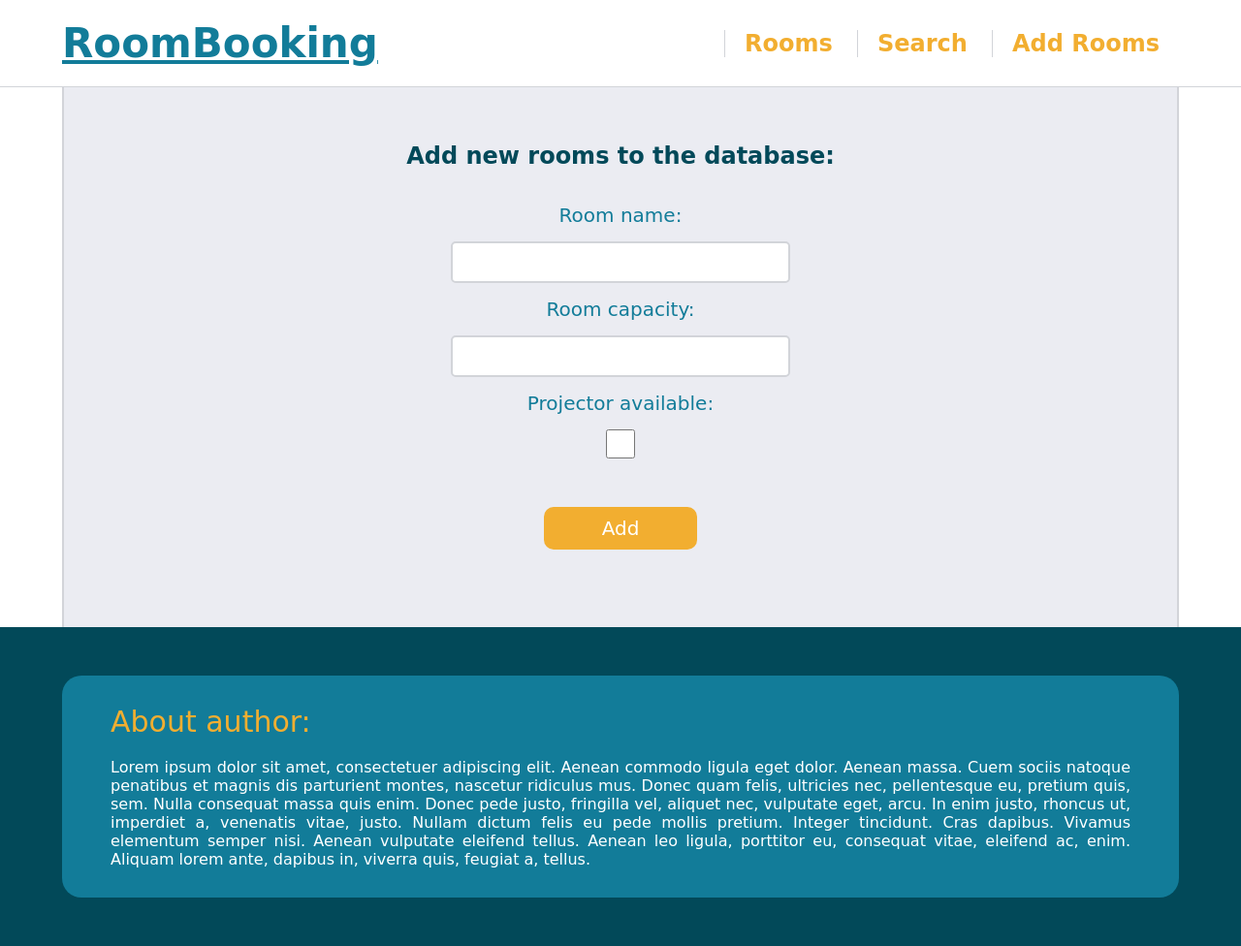
After one commit to MichalDoman/RoomBookingSite, a Django app: page /add-room in a window 1280 px wide. The commit adds this page. Shown: the whole page at 97% size. Run offline with Django 4.2, Linux system fonts and the light colour scheme.

Commit message:
v1.2 - adding & deleting rooms

```diff
--- /dev/null
+++ b/main_app/static/base.css
@@ -0,0 +1,221 @@
+* {
+  margin: 0;
+  padding: 0;
+  box-sizing: border-box;
+  font-family: Cursive, Brush Script MT;
+}
+
+header {
+  display: flex;
+  position: sticky;
+  justify-content: space-between;
+  top: 0;
+  align-items: center;
+  padding: 20px 5%;
+  border-bottom: 1px solid #D2D4D9;
+  background-color: white;
+}
+
+.logo {
+  font-weight: 700;
+  font-size: 42px;
+  color: #127C99;
+}
+
+li a{
+  font-weight: 700;
+  font-size: 24px;
+  text-decoration: none;
+  color: #F2AE30;
+}
+
+.nav_links {
+  list-style: none;
+}
+
+.nav_links li {
+  display: inline-block;
+  padding: 0px 20px;
+  border-left: 1px solid #D2D4D9;
+}
+
+.nav_links li a {
+  transition: all 0.3s ease 0s;
+}
+
+.nav_links li a:hover {
+  color: #F2AE30;
+  font-size: 32px;
+}
+
+.footer {
+  background-color: #024959;
+  padding: 50px 0;
+}
+
+.footer_box {
+  border-radius: 20px;
+  max-width: 90%;
+  padding: 20px;
+  margin: auto;
+  background-color: #127C99;
+  color: white;
+}
+
+.about_author {
+  font-size: 30px;
+  font-weight: 500;
+  color: #F2AE30;
+}
+
+.footer_box > label {
+  display: block;
+  padding: 10px 30px;
+  text-align: justify;
+}
+/* Content box styles ---------------------------------------------------------------------------- */
+.content_box {
+  display: flex;
+  justify-content: center;
+  flex-direction: column;
+  background-color: #EBECF2;
+  margin: 0 5%;
+  border-left: 2px solid #D2D4D9;
+  border-right: 2px solid #D2D4D9;
+}
+
+.content_header_left {
+  align-self: left;
+  margin: 5px 5%;
+  margin-top: 5%;
+  color: #024959;
+}
+
+.content_header_center {
+  align-self: center;
+  margin: 20px 5%;
+  margin-top: 5%;
+  color: #024959;
+}
+
+.message {
+  display: flex;
+  align-self: center;
+  font-size: 18px;
+  margin: 10px 5%;
+}
+
+/* Tables styles --------------------------------------------------------------------------------- */
+table {
+  margin: 0 5%;
+  margin-bottom: 80px;
+}
+
+table, th, td {
+  border-bottom: 1px solid #D2D4D9;
+  border-collapse: collapse;
+  text-align: center;
+  padding: 16px 60px;
+}
+
+table:last-child {
+  border: none;
+}
+
+.room_link {
+  text-decoration: none;
+  color: #024959;
+  font-size: 18px;
+  font-weight: 600;
+}
+
+.room_link:hover {
+  text-decoration: underline;
+}
+
+th {
+  background-color: #F2AE30;
+  font-size: 20px;
+  color: white;
+}
+
+tr:hover {
+  background-color: #FFEBA4;
+}
+
+td:last-child {
+  margin: 0px;
+  padding: 0px;
+}
+
+td {
+  color: #024959;
+  font-size: 18px;
+  font-weight: 600;
+}
+
+.material-icons {
+  padding: 0px 5px;
+}
+
+.material-icons:hover {
+  font-size: 30px;
+}
+/* Forms styles --------------------------------------------------------------------------------- */
+.content_form {
+  display: flex;
+  flex-direction: column;
+  justify-content: center;
+  align-items: center;
+  margin: 0 30%;
+}
+
+.input_box {
+  width: 350px;
+  padding: 10px;
+  border: 2px solid #D2D4D9;
+  border-radius: 5px;
+  outline: none;
+  color: #024959;
+  font-size: 16px;
+  font-weight: 600;
+  font-style: italic;
+}
+
+.content_form > span {
+  padding: 15px;
+  font-size: 20px;
+  font-weight: 520;
+  color: #127C99;
+}
+
+input[type='checkbox']{
+  display; flex;
+  margin: 0px;
+  height: 30px;
+  width: 30px;
+  accent-color: #38A83E;
+}
+
+input[type='checkbox']:after {
+  display: block;
+  outline: 2px solid #D2D4D9;
+  border-radius: 5px;
+  background-color: #D2D4D9;
+}
+
+.submit_button {
+  font-size: 20px;
+  color: white;
+  background-color: #F2AE30;
+  border: none;
+  border-radius: 10px;
+  margin: 30px 10px;
+  margin-bottom: 80px;
+  padding: 10px 60px;
+}
+
+.submit_button:hover {
+  transition: all 0.5s ease 0s;
+  background-color: #C99128;
+}
--- /dev/null
+++ b/main_app/templates/add_room.html
@@ -0,0 +1,21 @@
+{% extends 'base.html' %}
+{% load static %}
+
+{% block title %}Add Room{% endblock %}
+
+{% block content %}
+    <h2 class="content_header_center">Add new rooms to the database:</h2>
+    <form method="POST">
+        {% csrf_token %}
+        <div class="content_form">
+            <span>Room name:</span>
+            <input class='input_box' type="text" name="name" required>
+            <span>Room capacity:</span>
+            <input class='input_box' type="number" name="capacity" min="0" required>
+            <span>Projector available:</span>
+            <input type="checkbox" name="has_projector">
+            <h2 class="message" style="color: {{ message_color }};">{{ message }}</h2>
+            <input class="submit_button" type="submit" value="Add">
+        </div>
+    </form>
+{% endblock %}
--- a/main_app/templates/base.html
+++ b/main_app/templates/base.html
@@ -4,41 +4,36 @@
 {% load static %}
 <head>
     <meta charset="UTF-8">
-    <link rel="stylesheet" href="{% static 'styles.css' %}">
+    <link rel="stylesheet" href="{% static 'base.css' %}">
+    <link rel="stylesheet" href="https://fonts.googleapis.com/icon?family=Material+Icons">
     <title>{% block title %}{% endblock %} | RoomBooking</title>
 </head>
 <body>
 <header>
-    <h1>RoomBooking</h1>
+    <h1 class="logo"><u>RoomBooking</u></h1>
     <nav>
         <ul class="nav_links">
-            <li><a href="#">Rooms</a></li>
+            <li><a href="/">Rooms</a></li>
             <li><a href="#">Search</a></li>
-            <li><a href="#">Add Rooms</a></li>
+            <li><a href="/add-room">Add Rooms</a></li>
         </ul>
     </nav>
 </header>
-<div>
-    {% block content %}
-    {% endblock %}
-</div>
+    <div class="content_box">
+        {% block content %}
+        {% endblock %}
+    </div>
 <footer class="footer">
     <div class="footer_box">
         <label class="about_author">About author:</label>
         <label>
             Lorem ipsum dolor sit amet, consectetuer adipiscing elit. Aenean commodo ligula eget dolor. Aenean massa.
-            Cum sociis natoque penatibus et magnis dis parturient montes, nascetur ridiculus mus. Donec quam felis,
+            Cuem sociis natoque penatibus et magnis dis parturient montes, nascetur ridiculus mus. Donec quam felis,
             ultricies nec, pellentesque eu, pretium quis, sem. Nulla consequat massa quis enim. Donec pede justo,
             fringilla vel, aliquet nec, vulputate eget, arcu. In enim justo, rhoncus ut, imperdiet a, venenatis vitae,
             justo. Nullam dictum felis eu pede mollis pretium. Integer tincidunt. Cras dapibus. Vivamus elementum semper
             nisi. Aenean vulputate eleifend tellus. Aenean leo ligula, porttitor eu, consequat vitae, eleifend ac, enim.
-            Aliquam lorem ante, dapibus in, viverra quis, feugiat a, tellus. Phasellus viverra nulla ut metus varius
-            laoreet. Quisque rutrum. Aenean imperdiet. Etiam ultricies nisi vel augue. Curabitur ullamcorper ultricies
-            nisi. Nam eget dui. Etiam rhoncus. Maecenas tempus, tellus eget condimentum rhoncus, sem quam semper libero,
-            sit amet adipiscing sem neque sed ipsum. Nam quam nunc, blandit vel, luctus pulvinar, hendrerit id, lorem.
-            Maecenas nec odio et ante tincidunt tempus. Donec vitae sapien ut libero venenatis faucibus. Nullam quis
-            ante. Etiam sit amet orci eget eros faucibus tincidunt. Duis leo. Sed fringilla mauris sit amet nibh. Donec
-            sodales sagittis magna. Sed consequat, leo eget bibendum sodales, augue velit cursus nunc.
+            Aliquam lorem ante, dapibus in, viverra quis, feugiat a, tellus.
         </label>
     </div>
 </footer>
--- a/main_app/urls.py
+++ b/main_app/urls.py
@@ -2,5 +2,7 @@ from django.urls import path
 from .views import *
 
 urlpatterns = [
-    path('', Test.as_view())
+    path('', Rooms.as_view(), name='rooms'),
+    path('add-room', AddRoom.as_view(), name='add_room'),
+    path('delete-room/<int:room_id>', DeleteRoom.as_view(), name='delete-room'),
 ]
--- a/main_app/views.py
+++ b/main_app/views.py
@@ -1,7 +1,47 @@
-from django.shortcuts import render
+from django.db import IntegrityError
+from django.shortcuts import render, redirect
 from django.views import View
+from .models import Room, Reservation
 
 
-class Test(View):
+class Rooms(View):
     def get(self, request):
-        return render(request, 'base.html')
+        rooms = Room.objects.all()
+        reservations = Reservation.objects.all()
+        reservations = [1]
+        ctx = {'rooms': rooms,
+               'reservations': reservations}
+        return render(request, 'rooms.html', ctx)
+
+
+class AddRoom(View):
+    def get(self, request):
+        return render(request, 'add_room.html')
+
+    def post(self, request):
+        rooms = Room.objects.all()
+        name = request.POST.get('name')
+        capacity = request.POST.get('capacity')
+        has_projector = request.POST.get('has_projector')
+        if has_projector:
+            has_projector = True
+        else:
+            has_projector = False
+
+        message = 'Room added successfully!'
+        message_color = '#38A83E'
+        try:
+            Room.objects.create(name=name, capacity=capacity, has_projector=has_projector)
+        except IntegrityError:
+            message = f"Room with name '{name}' already exists!"
+            message_color = '#FF3E25'
+
+        ctx = {'message': message, 'message_color': message_color}
+        return render(request, 'add_room.html', ctx)
+
+
+class DeleteRoom(View):
+    def get(self, request, room_id):
+        room = Room.objects.get(pk=room_id)
+        room.delete()
+        return redirect('/')
```
Also changed, not shown: main_app/static/styles.css (deleted, +0 -71 lines), main_app/templates/rooms.html (added, +50 -0 lines).
